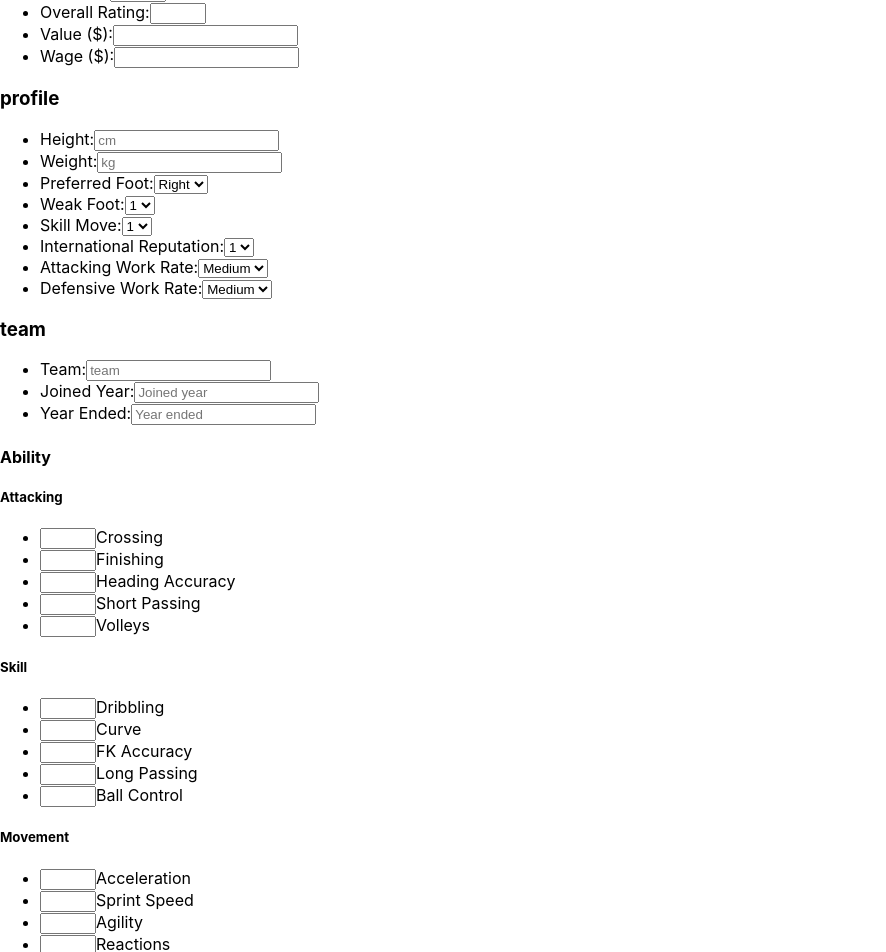
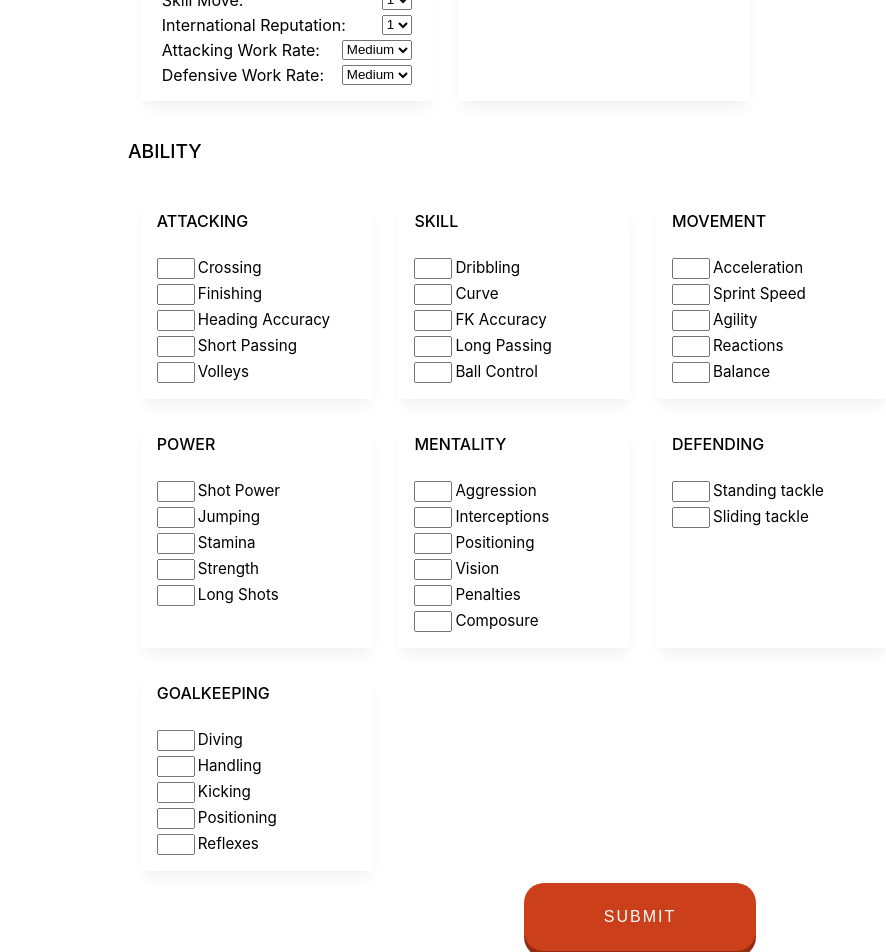
Before and after one commit to yy763831702/Yofifa, a React (Create React App) app in the folder client/: page /createplayer in a window 1280 px wide. Shown: the part 580-1532 px from the top of the page, without its empty margins (0-886 px from the left). Built offline with nearby package versions, Linux system fonts and the light colour scheme; no server answers; sample sign-in values are in the browser's storage.

Commit message:
Update player.css

```diff
--- a/client/src/player.css
+++ b/client/src/player.css
@@ -123,3 +123,107 @@ h1{
     height: 1000px;
     width: fit-content;
   }
+
+/********************* create player **************************/
+.create-player-section {
+    width: 80vw;
+    max-width: 100%;
+    margin: 20px auto 50px;
+}
+.create-player-div {
+    display: flex;
+    flex-wrap: wrap;
+}
+.create-player-card {
+    width: 260px;
+    max-width: 100%;
+    margin: 0.8rem;
+    padding: 0.6rem 1rem 0;
+    box-shadow: 0 10px 15px -3px rgb(0 0 0 / 5%), 0 4px 6px -2px rgb(0 0 0 / 1%);
+}
+.create-player-card h3 {
+    text-transform: uppercase;
+    font-weight: 500;
+    font-size: 1.1rem;
+    margin-block-start: 0;
+}
+.create-player-card ul {
+    list-style: none;
+    padding-inline-start: 0;
+}
+.create-player-card ul li {
+    margin: 5px;
+}
+.create-player-card ul li label {
+    display: flex;
+    justify-content: space-between;
+}
+.create-player-card input {
+    max-width: 100px;
+}
+
+.create-player-h4 {
+    text-transform: uppercase;
+    font-weight: 500;
+    font-size: 1.2rem;
+}
+
+.create-player-ability-card {
+    width: 200px;
+    margin: 0.8rem;
+    padding: 0.6rem 1rem 0;
+    box-shadow: 0 10px 15px -3px rgb(0 0 0 / 5%), 0 4px 6px -2px rgb(0 0 0 / 1%);
+}
+.create-player-ability-card input {
+    width: 30px;
+    margin-right: 3px;
+}
+.create-player-ability-card h5 {
+    text-transform: uppercase;
+    font-weight: 500;
+    font-size: 1rem;
+    margin-block-start: 0;
+}
+.create-player-ability-card ul, .player-card ul {
+    list-style: none;
+    padding-inline-start: 0;
+}
+.create-player-ability-card ul li {
+    font-size: 0.95rem;
+    font:times;
+    margin-bottom: 5px;
+}
+.create-player-ability-card ul li span:nth-child(1) {
+    float: left;
+    width: 20px;
+    text-align: center;
+}
+.create-player-ability-card ul li span:nth-child(2) {
+    margin-left: 10px;
+}
+
+.create-player-submit-btn {
+    outline: none;
+    border: none;
+    cursor: pointer;
+    display: block;
+    position: relative;
+    background: #cc3f1b;
+    font-size: 16px;
+    font-weight: 300;
+    color: #ffffff;
+    text-transform: uppercase;
+    letter-spacing: 2px;
+    padding: 25px 80px;
+    margin: 0 auto;
+    box-shadow: 0 6px #942c12;
+    border-radius: 20px;
+}
+.create-player-submit-btn:hover {
+	box-shadow: 0 4px #942c12;
+	top: 2px;
+}
+.create-player-submit-btn:active {
+	box-shadow: 0 0 #942c12;
+	top: 6px;
+}
```
